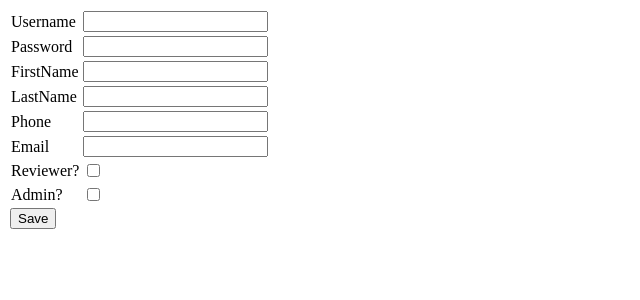
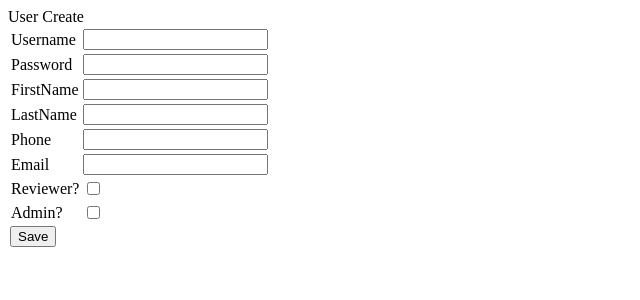
Before and after one commit to chrissc6/prs-client-solution, an Angular app: page /user/create in a window 1280 px wide. Shown: the top 300 px of the page, without its empty margins (0-640 px from the left). Built offline with nearby package versions, Linux system fonts and the light colour scheme.

Commit message:
added edit button to detail, user create page

```diff
--- a/src/app/user/user-create/user-create.component.html
+++ b/src/app/user/user-create/user-create.component.html
@@ -1,7 +1,10 @@
 
 
 <div>
-  <table>
+  <div>
+    <span  class="display-4">User Create</span>
+  </div>
+  <table class="table table-hover table-bordered table-responsive">
     <tr>
       <td>Username</td>
       <td><input [(ngModel)]="user.username" class="inputstirng" type="text"></td>
@@ -10,6 +13,10 @@
       <td>Password</td>
       <td><input [(ngModel)]="user.password" class="inputstirng" type="password"></td>
     </tr>
+    <!-- <tr>
+      <td>Reenter Password</td>
+      <td><input [(ngModel)]="password2" class="inputstirng" type="password"></td>
+    </tr> -->
     <tr>
       <td>FirstName</td>
       <td><input [(ngModel)]="user.firstname" class="inputstirng" type="text"></td>
--- a/src/app/user/user-create/user-create.component.ts
+++ b/src/app/user/user-create/user-create.component.ts
@@ -3,6 +3,8 @@ import { Component, OnInit } from '@angular/core';
 import{Router} from '@angular/router';
 import {UserService} from '../user.service';
 import {User} from '../user.class';
+import { checkAndUpdateBinding } from '@angular/core/src/view/util';
+import { userInfo } from 'os';
 
 @Component({
   selector: 'app-user-create',
@@ -12,6 +14,8 @@ import {User} from '../user.class';
 export class UserCreateComponent implements OnInit {
 
   user: User = new User("", "", "", "", "", "");
+  password2:string = "";
+
 
   save():void{
     this.userscvr.create(this.user)
@@ -26,6 +30,21 @@ export class UserCreateComponent implements OnInit {
     );
   }
 
+  // checkP(user, password2):void{
+
+  //   if(this.user.password == password2)
+  //   {
+  //     this.save();
+  //   }
+  //   else
+  //   {
+  //     err =>{ //error
+  //       console.error(err);
+  //     }
+  //   }
+
+  // }
+
   constructor(private userscvr: UserService,
     private router: Router) { }
 
--- a/src/app/user/user-detail/user-detail.component.html
+++ b/src/app/user/user-detail/user-detail.component.html
@@ -37,6 +37,6 @@
       <td>{{user.active ? "Yes" : "No"}}</td>
     </tr>
   </table>
-  <!-- <button (click)>Edit</button> -->
+  <button (click)="editB()" class="btn btn-secondary">Edit</button>
   <p><span  class="h5"> <a routerLink="/user/list">Back to list</a></span></p>
 </div>
--- a/src/app/user/user-detail/user-detail.component.ts
+++ b/src/app/user/user-detail/user-detail.component.ts
@@ -3,6 +3,7 @@ import { Component, OnInit } from '@angular/core';
 import{ActivatedRoute} from '@angular/router';
 import {UserService} from '../user.service';
 import {User} from '../user.class';
+import{Router} from '@angular/router';
 
 @Component({
   selector: 'app-user-detail',
@@ -14,7 +15,8 @@ export class UserDetailComponent implements OnInit {
   user: User;
 
   constructor(private userscvr: UserService,
-    private route: ActivatedRoute) { }
+    private route: ActivatedRoute,
+    private router: Router) { }
 
   ngOnInit() {
     let id = this.route.snapshot.params.id;
@@ -24,6 +26,18 @@ export class UserDetailComponent implements OnInit {
         console.log(respond);
         this.user = respond;
         });
+  }
+
+  editB():void{
+    this.userscvr.change(this.user)
+    .subscribe(
+      respond => { //success
+        console.log(respond);
+        this.router.navigateByUrl(`/user/edit/${this.user.id}`);
+      },
+      err =>{ //error
+        console.error(err);
+      }
+    );
+  }
 }
-
-}
```
